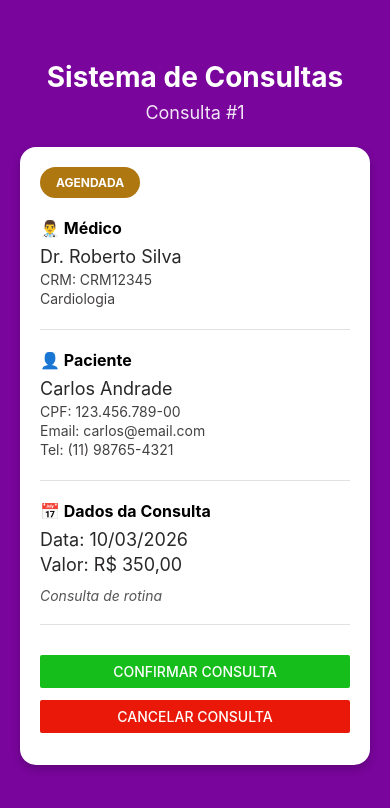
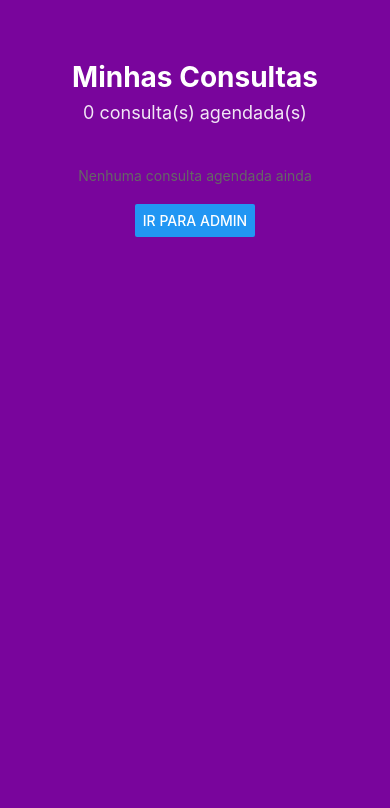
Before and after one commit to 2TDSPO-Mobile-Application-Development/sistema-consultas-mobile, a React Native app: screen / in a window 390 px wide. Shown: the top 808 px of the page. Built offline with nearby package versions, Linux system fonts and the light colour scheme.

Commit message:
refactor: Atualizando o Home com AsyncStorage

```diff
--- a/src/screens/Home.tsx
+++ b/src/screens/Home.tsx
@@ -1,95 +1,46 @@
 import React, { useState, useEffect } from "react";
-import { View, Text, ScrollView } from "react-native";
+import { View, Text, ScrollView, Button, Alert } from "react-native";
 import { StatusBar } from "expo-status-bar";
 import AsyncStorage from "@react-native-async-storage/async-storage";
-import { Especialidade } from "../type/especialidade";
-import { Paciente } from "../type/paciente";
-import { Medico } from "../interfaces/medico";
 import { Consulta } from "../interfaces/consulta";
 import { ConsultaCard } from "../components";
 import { styles } from "../styles/app.styles";
+// Importa funções do service layer
+import { obterConsultas, salvarConsultas } from "../service/storage";
 
-const STORAGE_KEY = "@consultas:consulta_atual";
+// Recebe navigation como prop (injetado pelo React Navigation)
+export default function Home({ navigation }: any) {
+  // Estado agora é um ARRAY de consultas
+  const [consultas, setConsultas] = useState<Consulta[]>([]);
 
-export default function Home() {
-  const cardiologia: Especialidade = {
-    id: 1,
-    nome: "Cardiologia",
-    descricao: "Cuidados com o coração",
-  };
-
-  const medico1: Medico = {
-    id: 1,
-    nome: "Dr. Roberto Silva",
-    crm: "CRM12345",
-    especialidade: cardiologia,
-    ativo: true,
-  };
-
-  const paciente1: Paciente = {
-    id: 1,
-    nome: "Carlos Andrade",
-    cpf: "123.456.789-00",
-    email: "carlos@email.com",
-    telefone: "(11) 98765-4321",
-  };
-
-  const consultaInicial: Consulta = {
-    id: 1,
-    medico: medico1,
-    paciente: paciente1,
-    data: new Date(2026, 2, 10),
-    valor: 350,
-    status: "agendada",
-    observacoes: "Consulta de rotina",
-  };
-
-  const [consulta, setConsulta] = useState<Consulta>(consultaInicial);
-
+  // Carrega dados ao montar o componente
   useEffect(() => {
-    carregarConsulta();
+    carregarConsultas();
   }, []);
 
-  async function carregarConsulta() {
-    try {
-      const consultaSalva = await AsyncStorage.getItem(STORAGE_KEY);
-      if (consultaSalva) {
-        const consultaObjeto = JSON.parse(consultaSalva);
-        consultaObjeto.data = new Date(consultaObjeto.data);
-        setConsulta(consultaObjeto);
-      }
-    } catch (erro) {
-      console.error("Erro ao carregar consulta:", erro);
-    }
+  // Função que busca consultas do AsyncStorage
+  async function carregarConsultas() {
+    const consultasSalvas = await obterConsultas();
+    setConsultas(consultasSalvas);
   }
 
-  async function salvarConsulta(consultaAtualizada: Consulta) {
-    try {
-      await AsyncStorage.setItem(
-        STORAGE_KEY,
-        JSON.stringify(consultaAtualizada)
-      );
-    } catch (erro) {
-      console.error("Erro ao salvar consulta:", erro);
-    }
+  // Atualiza status da consulta para "confirmada"
+  async function confirmarConsulta(consultaId: number) {
+    // map cria novo array com a consulta modificada
+    const consultasAtualizadas = consultas.map((c) =>
+      c.id === consultaId ? { ...c, status: "confirmada" as const } : c
+    );
+    setConsultas(consultasAtualizadas); // Atualiza estado local
+    await salvarConsultas(consultasAtualizadas); // Persiste no AsyncStorage
   }
 
-  function confirmarConsulta() {
-    const consultaAtualizada = {
-      ...consulta,
-      status: "confirmada" as const,
-    };
-    setConsulta(consultaAtualizada);
-    salvarConsulta(consultaAtualizada);
-  }
-
-  function cancelarConsulta() {
-    const consultaAtualizada = {
-      ...consulta,
-      status: "cancelada" as const,
-    };
-    setConsulta(consultaAtualizada);
-    salvarConsulta(consultaAtualizada);
+  // Atualiza status da consulta para "cancelada"
+  async function cancelarConsulta(consultaId: number) {
+    const consultasAtualizadas = consultas.map((c) =>
+      c.id === consultaId ? { ...c, status: "cancelada" as const } : c
+    );
+    setConsultas(consultasAtualizadas);
+    await salvarConsultas(consultasAtualizadas);
   }
 
   return (
@@ -97,14 +48,35 @@ export default function Home() {
       <StatusBar style="light" />
       <ScrollView contentContainerStyle={styles.scrollContent}>
         <View style={styles.header}>
-          <Text style={styles.titulo}>Sistema de Consultas</Text>
-          <Text style={styles.subtitulo}>Consulta #{consulta.id}</Text>
+          <Text style={styles.titulo}>Minhas Consultas</Text>
+          <Text style={styles.subtitulo}>
+            {consultas.length} consulta(s) agendada(s)
+          </Text>
         </View>
-        <ConsultaCard
-          consulta={consulta}
-          onConfirmar={confirmarConsulta}
-          onCancelar={cancelarConsulta}
-        />
+
+        {/* Renderização condicional: vazio ou lista */}
+        {consultas.length === 0 ? (
+          <View style={{ padding: 20, alignItems: "center" }}>
+            <Text style={{ color: "#666", marginBottom: 20 }}>
+              Nenhuma consulta agendada ainda
+            </Text>
+            {/* Botão para navegar para Admin */}
+            <Button
+              title="Ir para Admin"
+              onPress={() => navigation.navigate("Admin")}
+            />
+          </View>
+        ) : (
+          // map renderiza um componente para cada consulta
+          consultas.map((consulta) => (
+            <ConsultaCard
+              key={consulta.id}
+              consulta={consulta}
+              onConfirmar={() => confirmarConsulta(consulta.id)}
+              onCancelar={() => cancelarConsulta(consulta.id)}
+            />
+          ))
+        )}
       </ScrollView>
     </View>
   );
```
